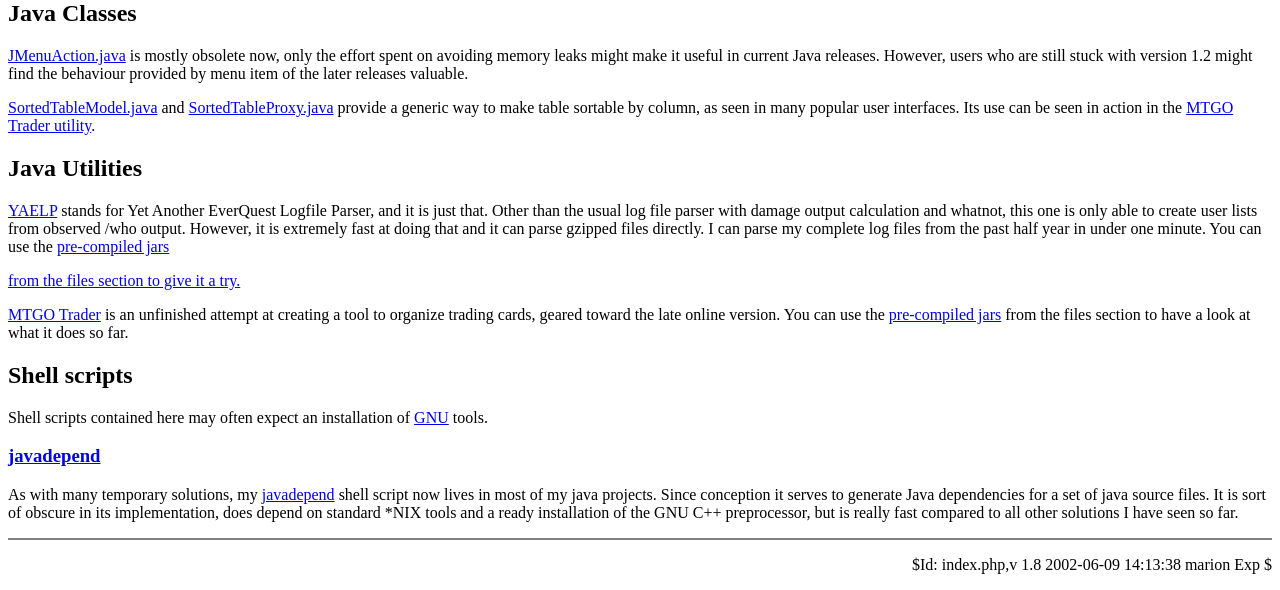
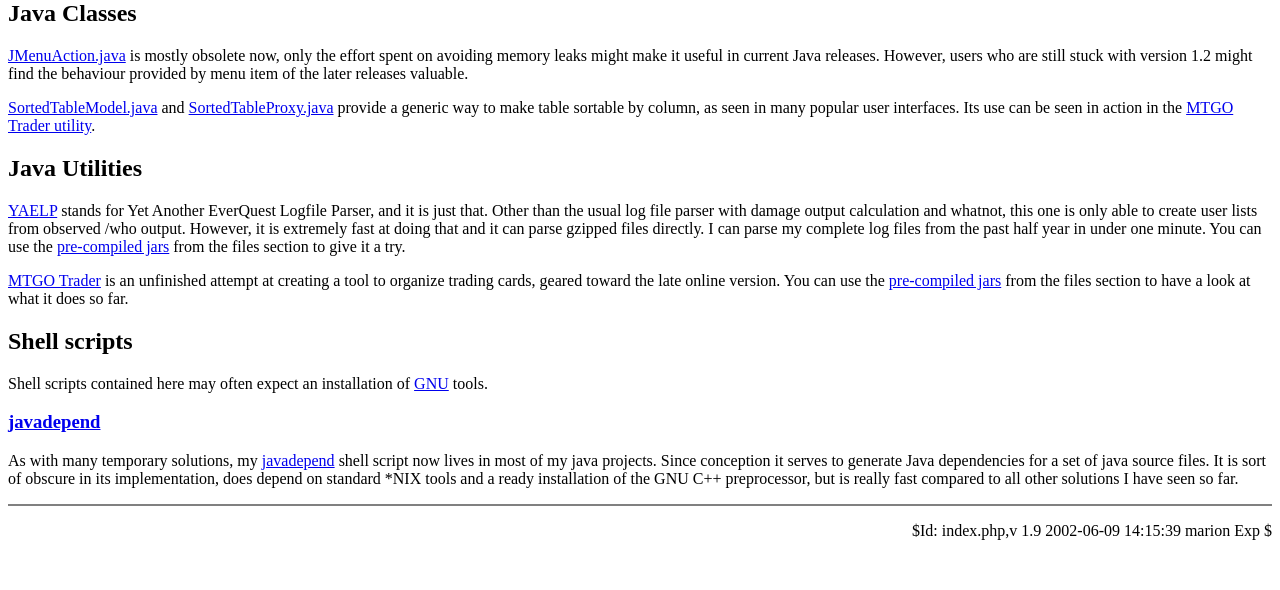
Before and after one commit to alagopus/fraglets, a PHP site: page / in a window 1280 px wide. Shown: the part 819-1409 px from the top of the page. After the commit the page ends 1359 px from the top, so only its background shows below. Run offline with PHP 8.4, Linux system fonts and the light colour scheme.

Commit message:
Fix another unclosed anchor - sheesh -

```diff
--- a/html/index.php
+++ b/html/index.php
@@ -101,7 +101,7 @@ from observed /who output. However, it is extremely fast at doing that
 and it can parse gzipped files directly. I can parse my complete log
 files from the past half year in under one minute. You can use the
 <a href="http://sourceforge.net/project/showfiles.php?group_id=5068"
->pre-compiled jars</p> from the files section to give it a try.</p>
+>pre-compiled jars</a> from the files section to give it a try.</p>
 
 <p><a name="MTGOTrader" href="http://cvs.sourceforge.net/cgi-bin/viewcvs.cgi/fraglets/fraglets/java/net/sourceforge/fraglets/mtgo/trader/"
 >MTGO Trader</a> is an unfinished attempt at creating a tool to organize
@@ -123,6 +123,6 @@ files. It is sort of obscure in its implementation, does depend on standard
 *NIX tools and a ready installation of the GNU C++ preprocessor, but is
 really fast compared to all other solutions I have seen so far.
 
-<hr noshade><p align="right">$Id: index.php,v 1.8 2002-06-09 14:13:38 marion Exp $</p>
+<hr noshade><p align="right">$Id: index.php,v 1.9 2002-06-09 14:15:39 marion Exp $</p>
 </BODY>
 </HTML>
```
